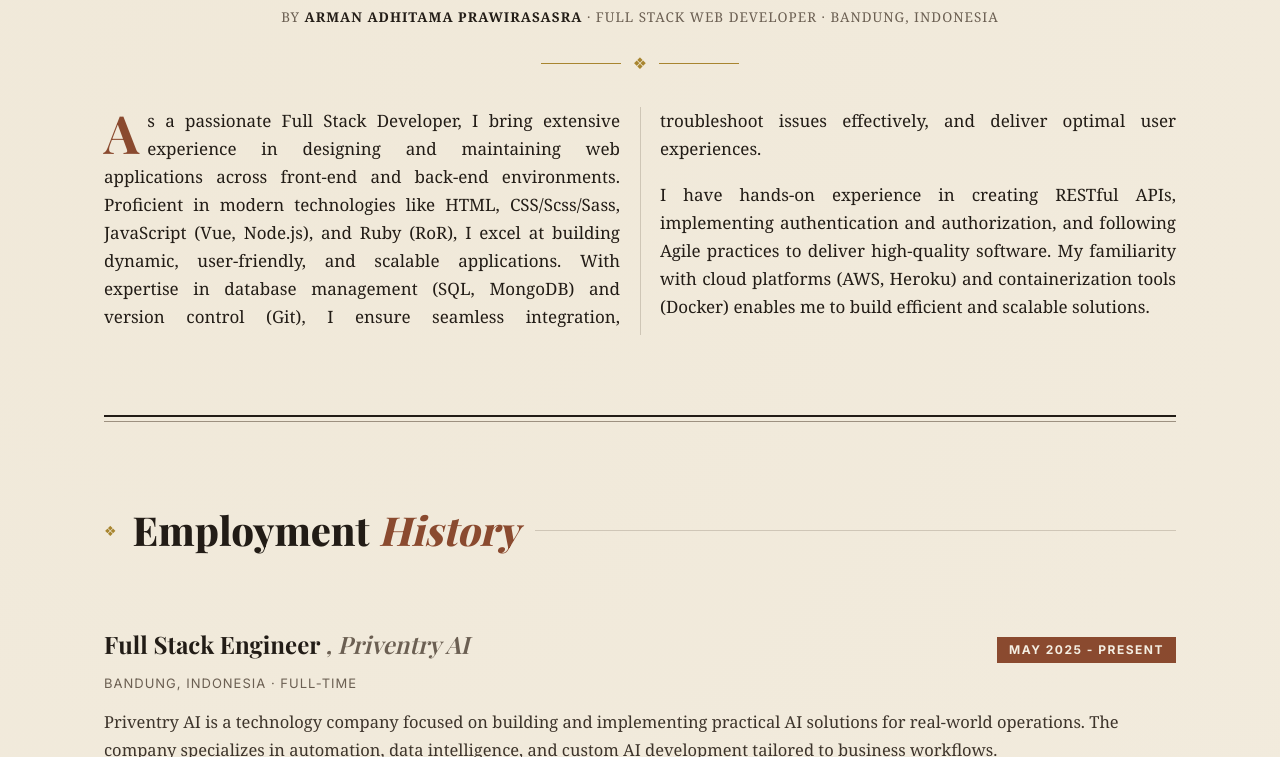
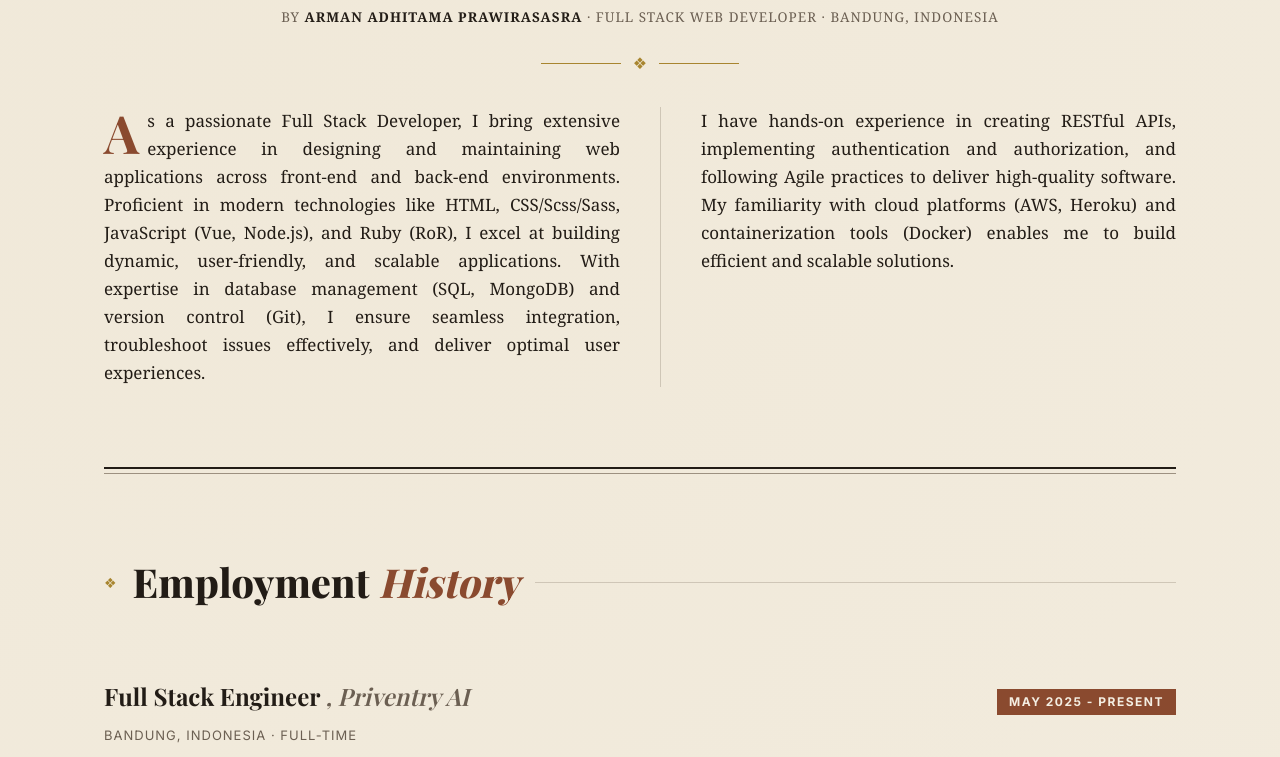
Before and after one commit to pakMann/pakmann.github.io, an Astro site: page / in a window 1280 px wide. Shown: the part 737-1494 px from the top of the page. Built offline with nearby package versions, Linux system fonts and the light colour scheme; Astro itself is replaced by a stand-in of ours; a web font is replaced by a local one.

Commit message:
Split summary into two columns, keep paragraphs intact

```diff
--- a/src/pages/index.astro
+++ b/src/pages/index.astro
@@ -391,13 +391,19 @@ const date = new Date().toLocaleDateString('en-GB', {
       }
 
       .story-col {
-        column-count: 2;
+        display: grid;
+        grid-template-columns: 1fr 1fr;
         column-gap: 40px;
-        column-rule: 1px solid var(--line);
 
         p {
-          margin: 0 0 18px;
+          margin: 0;
           text-align: justify;
+          break-inside: avoid;
+
+          & + p {
+            border-left: 1px solid var(--line);
+            padding-left: 40px;
+          }
 
           &:first-child::first-letter {
             font-family: var(--font-serif);
@@ -413,7 +419,13 @@ const date = new Date().toLocaleDateString('en-GB', {
 
       @media (max-width: 700px) {
         .story-col {
-          column-count: 1;
+          grid-template-columns: 1fr;
+
+          p + p {
+            border-left: none;
+            padding-left: 0;
+            margin-top: 18px;
+          }
         }
       }
 
```
